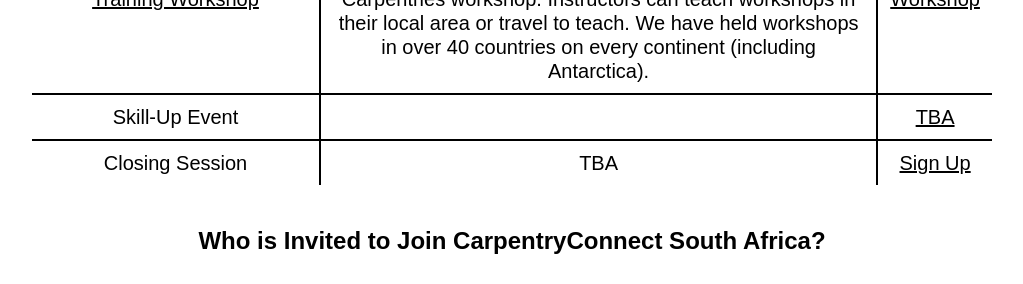
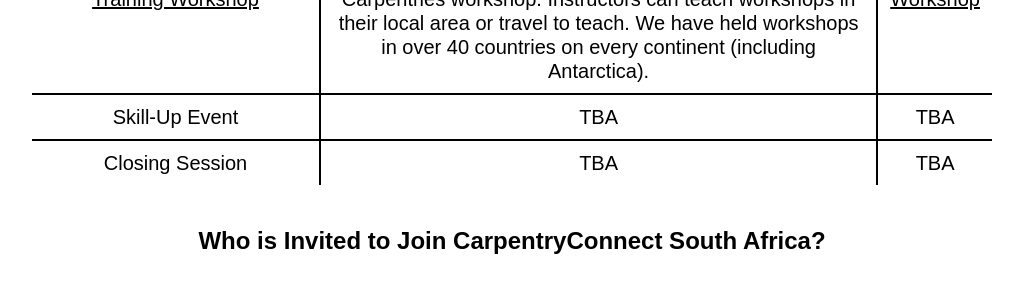
Before and after one commit to CarpentryConnect/za.carpentryconnect.org, a Jekyll site: the page built from index.html, in a window 1280 px wide and 900 px high, scrolled down 1905 px. Shown: the part 154-438 px from the top of the window, without its empty margins (128-1151 px from the left). Built offline with Jekyll 4.4.1, drawn with Linux system fonts in a browser that asks for light colours; grey boxes are pictures that could not be loaded.

Commit message:
minor edits

```diff
--- a/index.html
+++ b/index.html
@@ -60,13 +60,13 @@
         </tr>
         <tr>
           <td >Skill-Up Event</td>
-          <td></td>
-          <td ><a href = "#">TBA </a></td>
+          <td>TBA</td>
+          <td >TBA </td>
         </tr>
         <tr>
           <td >Closing Session</td>
           <td > TBA </td>
-          <td ><a href = "#">Sign Up</a></td>
+          <td >TBA</td>
         </tr>
       </tbody>
     </table>
```
